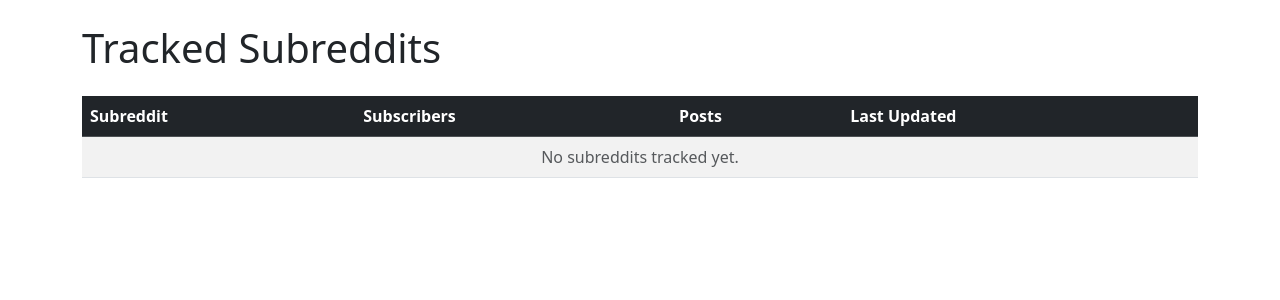
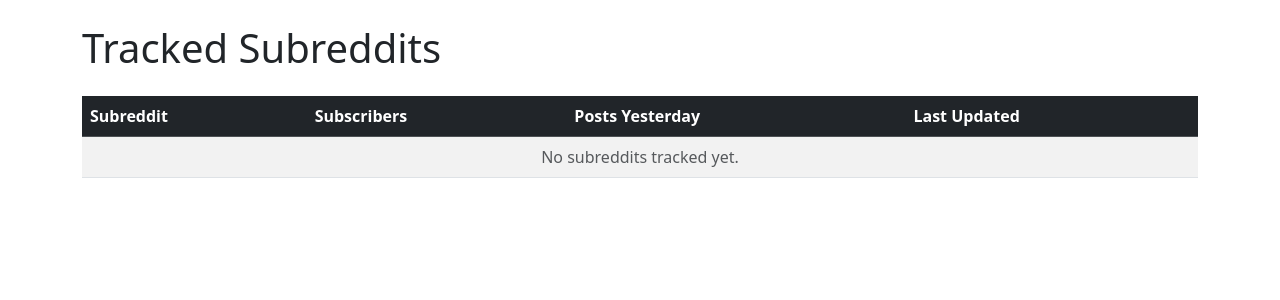
Before and after one commit to johnmpryan/defmeta, a Django app: page / in a window 1280 px wide. Shown: the part 56-356 px from the top of the page. Run offline with Django 5.2, Linux system fonts and the light colour scheme; data that the repository does not hold is empty.

Commit message:
update homepage template

```diff
--- a/tracker/templates/tracker/homepage.html
+++ b/tracker/templates/tracker/homepage.html
@@ -11,7 +11,7 @@
             <tr>
                 <th>Subreddit</th>
                 <th>Subscribers</th>
-                <th>Posts</th>
+                <th>Posts Yesterday</th>
                 <th>Last Updated</th>
             </tr>
         </thead>
```
